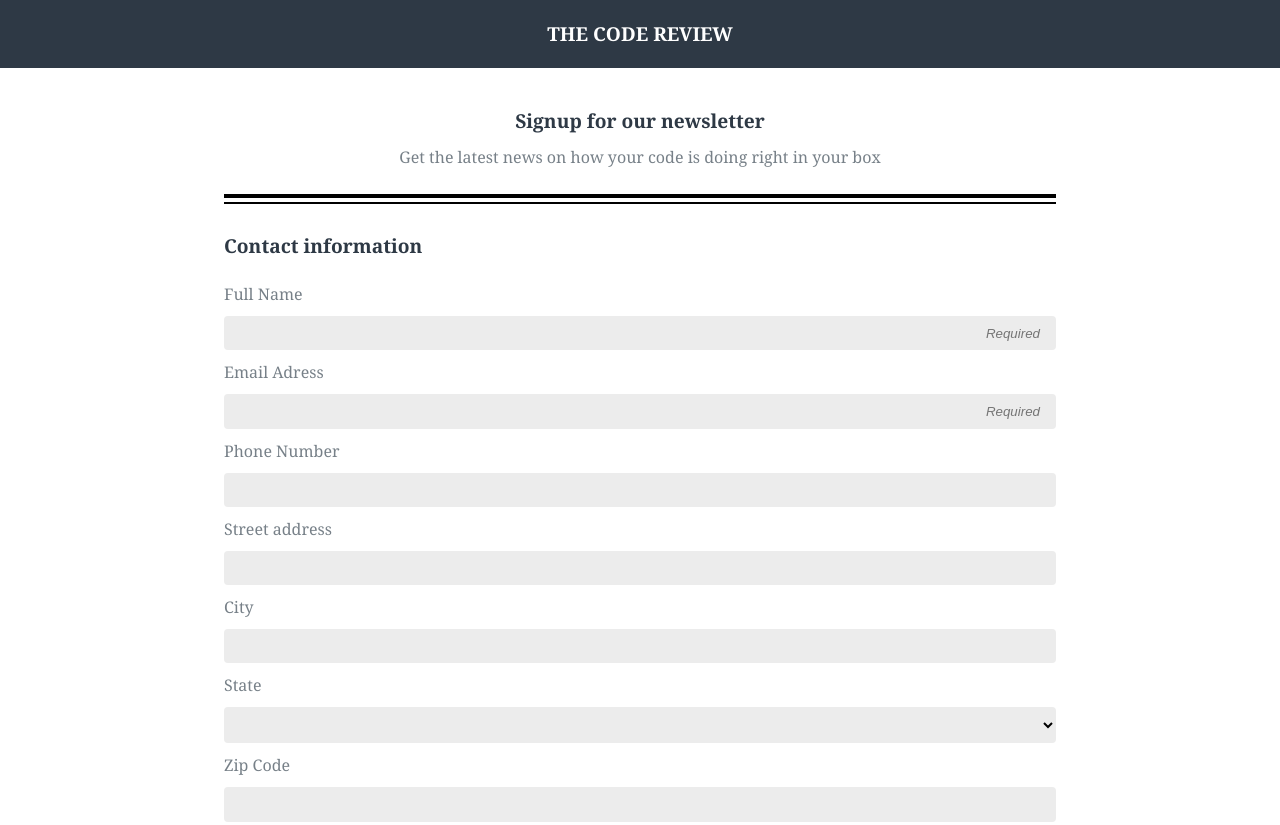
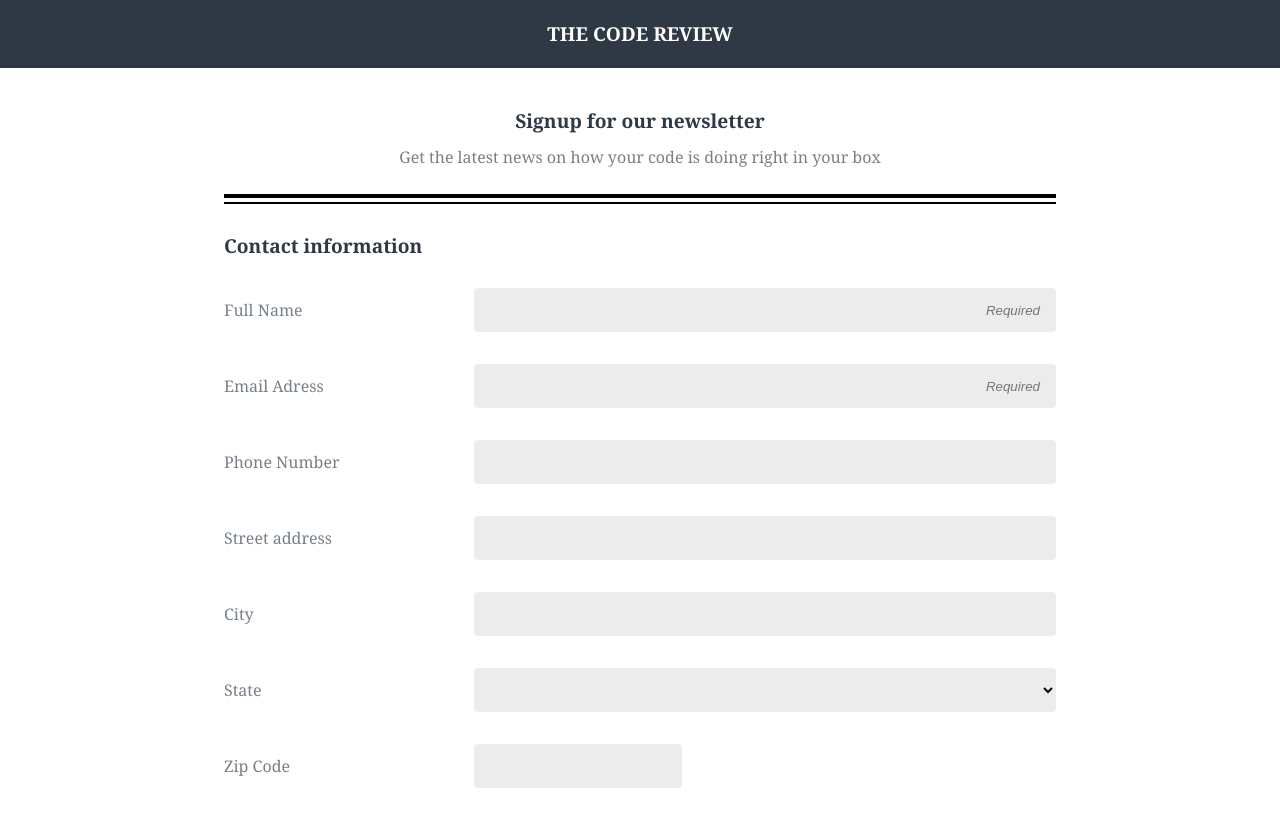
Before and after one commit to DerpyNaut/form, a plain HTML site: page index.html in a window 1280 px wide. Shown: the top 825 px of the page. Drawn offline with Linux system fonts and the light colour scheme.

Commit message:
Desktop version finished

```diff
--- a/css/style.css
+++ b/css/style.css
@@ -50,6 +50,11 @@ section h2 {
 
 /* FORM */
 
+.inputContainer {
+  display: flex;
+  flex-direction: column;
+}
+
 input, button[type="submit"], textarea, select {
   padding: 0.6rem 0;
   border: none;
@@ -57,8 +62,12 @@ input, button[type="submit"], textarea, select {
   background-color: #ececec;
 }
 
-input:focus, select:focus {
+input:focus, select:focus, textarea:focus {
   outline-color: darkblue;
+  transition: outline 2s;
+
+  background-color: rgb(234, 234, 255);
+  transition: background-color 2s;
 }
 
 textarea, input {
@@ -103,8 +112,12 @@ button[type="submit"] {
   color: white;
 }
 
-input[name="zip"] {
-  width: 50%;
+button[type="submit"]:active {
+  background-color: skyblue;
+}
+
+input[id="zip"] {
+  width: 30%;
 }
 
 /* FOOTER */
@@ -126,4 +139,22 @@ footer {
   header {
     margin-bottom: 1rem;
   }
+
+  .inputContainer {
+    flex-flow: row nowrap;
+    justify-content: space-between;
+    margin: 1rem 0;
+  }
+
+  .inputContainer input, .inputContainer select {
+    width: 70%;
+  }
+  .inputContainer label {
+    width: 30%;
+  }
+
+  #zip {
+    width: 25%;
+    margin-right: auto;
+  }
 }
--- a/index.html
+++ b/index.html
@@ -21,21 +21,32 @@
         <fieldset class="contactField">
           <legend>Contact information</legend>
 
+          <div class="inputContainer">
             <label for="name">Full Name</label>
             <input type="text" id="name" placeholder="Required">
+          </div>
 
+          <div class="inputContainer">
             <label for="email">Email Adress</label>
             <input type="email" id="email" placeholder="Required">
+          </div>
 
+          <div class="inputContainer">
             <label for="phone">Phone Number</label>
             <input type="text" id="phone">
+          </div>
 
+          <div class="inputContainer">
             <label for="adress">Street address</label>
             <input type="text" id="adress">
+          </div>
 
+          <div class="inputContainer">
             <label for="city">City</label>
             <input type="text" id="city">
+          </div>
 
+          <div class="inputContainer">
             <label for="state">State</label>
             <select name="state" required>
               <optgroup label="State">
@@ -45,9 +56,12 @@
                 <option value="russia">Derpy</option>
               </optgroup>
             </select>
+          </div>
 
+          <div class="inputContainer">
             <label for="zip">Zip Code</label>
             <input type="text" id="zip">
+          </div>
         </fieldset>
 
         <fieldset class="newsletterField">
```
Lines whose indentation alone changed are shown as unchanged.
